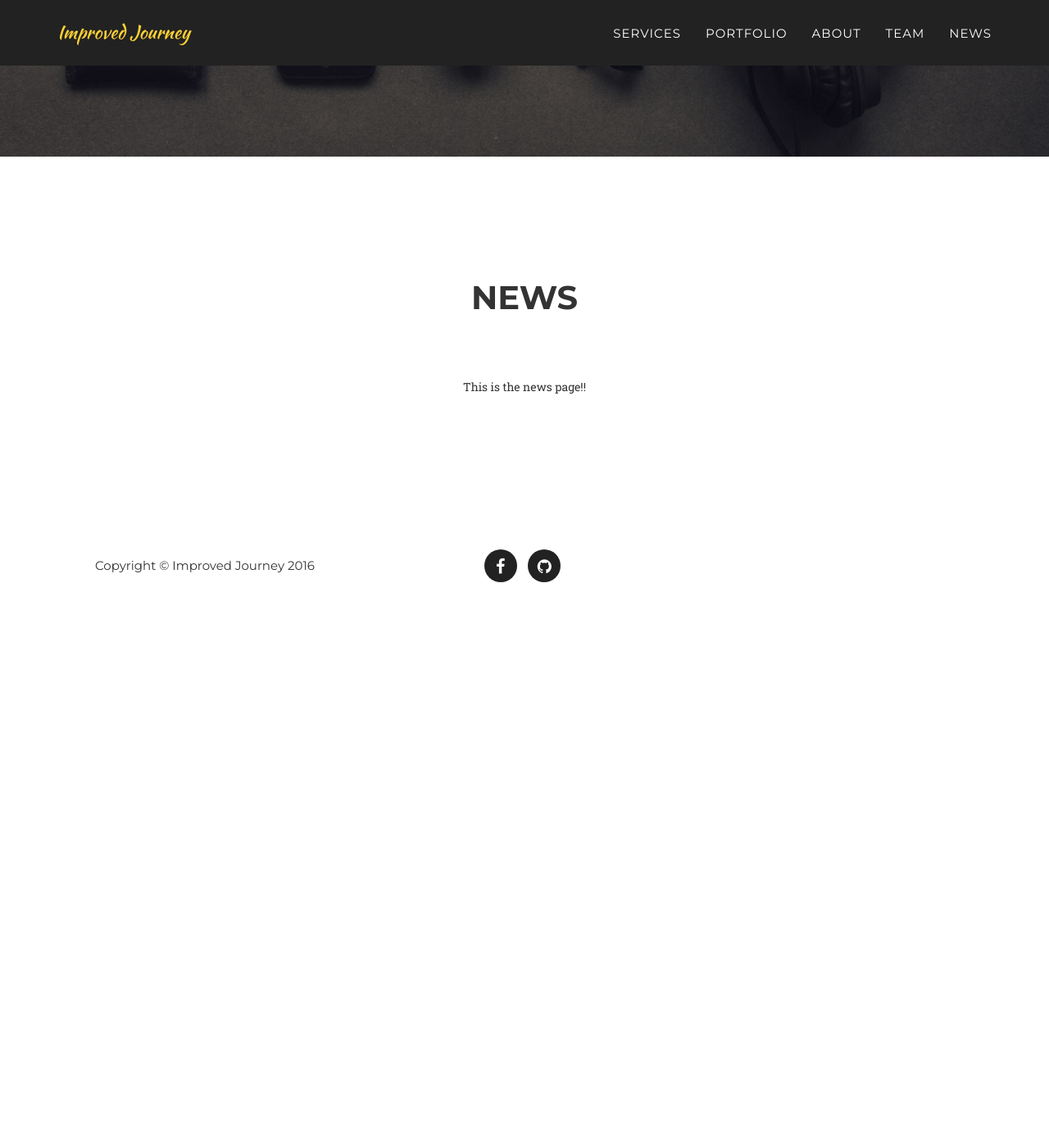
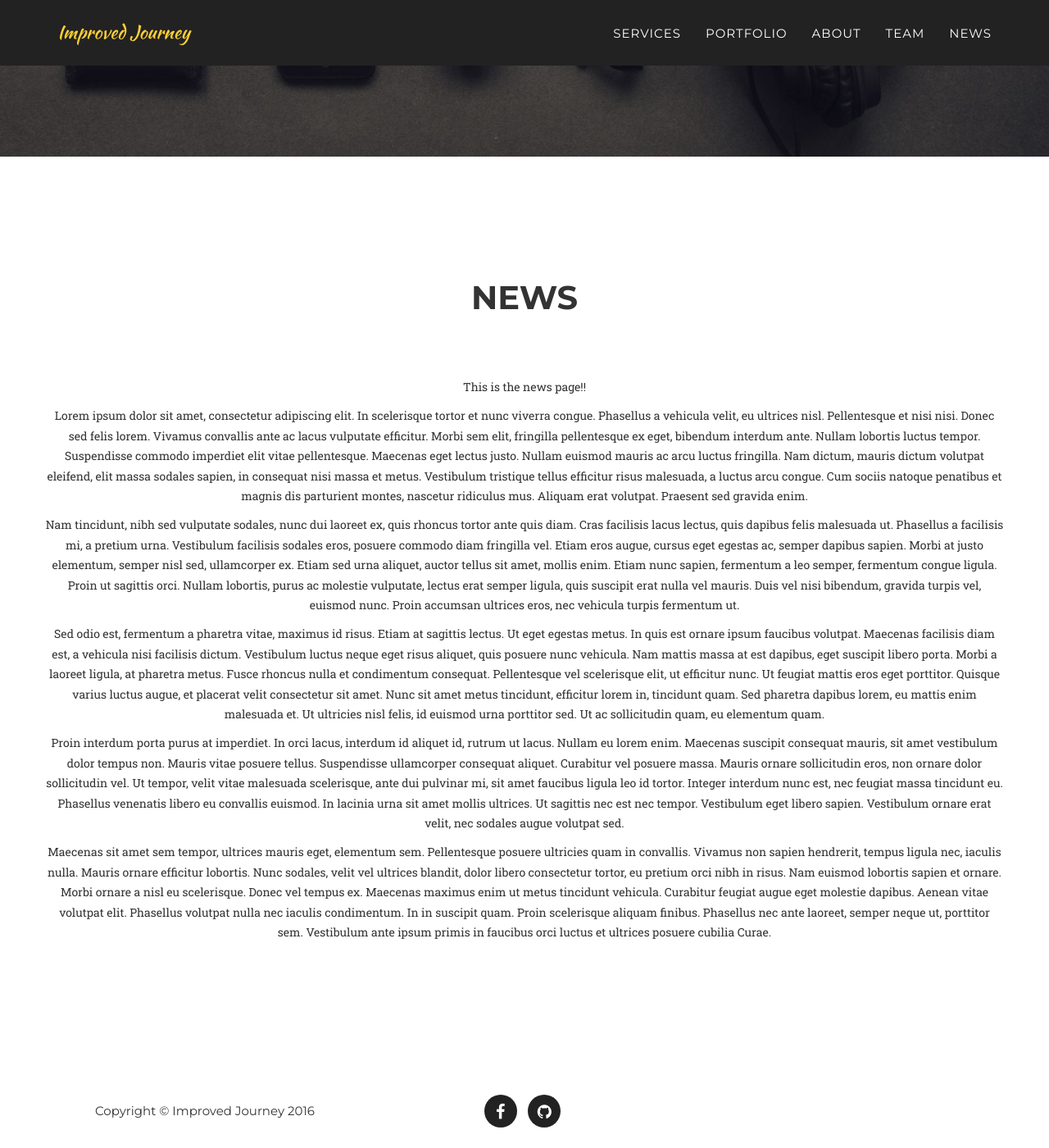
Before and after one commit to scoutscathedralevolcan/improved-journey-jekyll-test, a Jekyll site: the page built from news.md, in a window 1280 px wide and 1400 px high, scrolled down 499 px. Shown: the whole window at 82% size. Built offline with Jekyll 4.4.1, drawn with Linux system fonts in a browser that asks for light colours; some web fonts are replaced; before the commit the page ends 1234 px from its top, so only the background shows below that.

Commit message:
NavBar new function

```diff
--- a/_includes/navbar-header.html
+++ b/_includes/navbar-header.html
@@ -17,11 +17,11 @@
                 <ul class="nav navbar-nav navbar-right">
 
 		  {% if page.url == "/" %}
-		    <li class="hidden">
+		    <li class="page-scroll">
 		      <a href="#page-top"></a>
                     </li>
 		  {% else %}
-		    <li class="hidden">
+		    <li class="page-scroll">
 		      <a href="{{ site.baseurl }}#page-top"></a>
                     </li>
 		  {% endif %}
@@ -42,9 +42,15 @@
 
                     {% for nav_hash in site.nav %}
 		      {% for nav_item in nav_hash %}
-			<li>
-			  <a href="{{ site.baseurl }}{{ nav_item[1] }}">{{ nav_item[0] }}</a>
-			</li>
+			{% if page.url == "{{ nav_item[1] }}" %}
+			  <li class="page-scroll">
+			    <a href="#{{ page.title }}">{{ nav_item[0] }}</a>
+			  </li>
+			{% else %}
+			  <li class="page-scroll">
+			    <a href="{{ site.baseurl }}{{ nav_item[1] }}">{{ nav_item[0] }}</a>
+			  </li>
+			{% endif %}
 		      {% endfor %}
 		    {% endfor %}
 
--- a/news.md
+++ b/news.md
@@ -7,3 +7,15 @@
 ---
 
 This is the news page!!
+
+
+
+Lorem ipsum dolor sit amet, consectetur adipiscing elit. In scelerisque tortor et nunc viverra congue. Phasellus a vehicula velit, eu ultrices nisl. Pellentesque et nisi nisi. Donec sed felis lorem. Vivamus convallis ante ac lacus vulputate efficitur. Morbi sem elit, fringilla pellentesque ex eget, bibendum interdum ante. Nullam lobortis luctus tempor. Suspendisse commodo imperdiet elit vitae pellentesque. Maecenas eget lectus justo. Nullam euismod mauris ac arcu luctus fringilla. Nam dictum, mauris dictum volutpat eleifend, elit massa sodales sapien, in consequat nisi massa et metus. Vestibulum tristique tellus efficitur risus malesuada, a luctus arcu congue. Cum sociis natoque penatibus et magnis dis parturient montes, nascetur ridiculus mus. Aliquam erat volutpat. Praesent sed gravida enim.
+
+Nam tincidunt, nibh sed vulputate sodales, nunc dui laoreet ex, quis rhoncus tortor ante quis diam. Cras facilisis lacus lectus, quis dapibus felis malesuada ut. Phasellus a facilisis mi, a pretium urna. Vestibulum facilisis sodales eros, posuere commodo diam fringilla vel. Etiam eros augue, cursus eget egestas ac, semper dapibus sapien. Morbi at justo elementum, semper nisl sed, ullamcorper ex. Etiam sed urna aliquet, auctor tellus sit amet, mollis enim. Etiam nunc sapien, fermentum a leo semper, fermentum congue ligula. Proin ut sagittis orci. Nullam lobortis, purus ac molestie vulputate, lectus erat semper ligula, quis suscipit erat nulla vel mauris. Duis vel nisi bibendum, gravida turpis vel, euismod nunc. Proin accumsan ultrices eros, nec vehicula turpis fermentum ut.
+
+Sed odio est, fermentum a pharetra vitae, maximus id risus. Etiam at sagittis lectus. Ut eget egestas metus. In quis est ornare ipsum faucibus volutpat. Maecenas facilisis diam est, a vehicula nisi facilisis dictum. Vestibulum luctus neque eget risus aliquet, quis posuere nunc vehicula. Nam mattis massa at est dapibus, eget suscipit libero porta. Morbi a laoreet ligula, at pharetra metus. Fusce rhoncus nulla et condimentum consequat. Pellentesque vel scelerisque elit, ut efficitur nunc. Ut feugiat mattis eros eget porttitor. Quisque varius luctus augue, et placerat velit consectetur sit amet. Nunc sit amet metus tincidunt, efficitur lorem in, tincidunt quam. Sed pharetra dapibus lorem, eu mattis enim malesuada et. Ut ultricies nisl felis, id euismod urna porttitor sed. Ut ac sollicitudin quam, eu elementum quam.
+
+Proin interdum porta purus at imperdiet. In orci lacus, interdum id aliquet id, rutrum ut lacus. Nullam eu lorem enim. Maecenas suscipit consequat mauris, sit amet vestibulum dolor tempus non. Mauris vitae posuere tellus. Suspendisse ullamcorper consequat aliquet. Curabitur vel posuere massa. Mauris ornare sollicitudin eros, non ornare dolor sollicitudin vel. Ut tempor, velit vitae malesuada scelerisque, ante dui pulvinar mi, sit amet faucibus ligula leo id tortor. Integer interdum nunc est, nec feugiat massa tincidunt eu. Phasellus venenatis libero eu convallis euismod. In lacinia urna sit amet mollis ultrices. Ut sagittis nec est nec tempor. Vestibulum eget libero sapien. Vestibulum ornare erat velit, nec sodales augue volutpat sed.
+
+Maecenas sit amet sem tempor, ultrices mauris eget, elementum sem. Pellentesque posuere ultricies quam in convallis. Vivamus non sapien hendrerit, tempus ligula nec, iaculis nulla. Mauris ornare efficitur lobortis. Nunc sodales, velit vel ultrices blandit, dolor libero consectetur tortor, eu pretium orci nibh in risus. Nam euismod lobortis sapien et ornare. Morbi ornare a nisl eu scelerisque. Donec vel tempus ex. Maecenas maximus enim ut metus tincidunt vehicula. Curabitur feugiat augue eget molestie dapibus. Aenean vitae volutpat elit. Phasellus volutpat nulla nec iaculis condimentum. In in suscipit quam. Proin scelerisque aliquam finibus. Phasellus nec ante laoreet, semper neque ut, porttitor sem. Vestibulum ante ipsum primis in faucibus orci luctus et ultrices posuere cubilia Curae.
```
